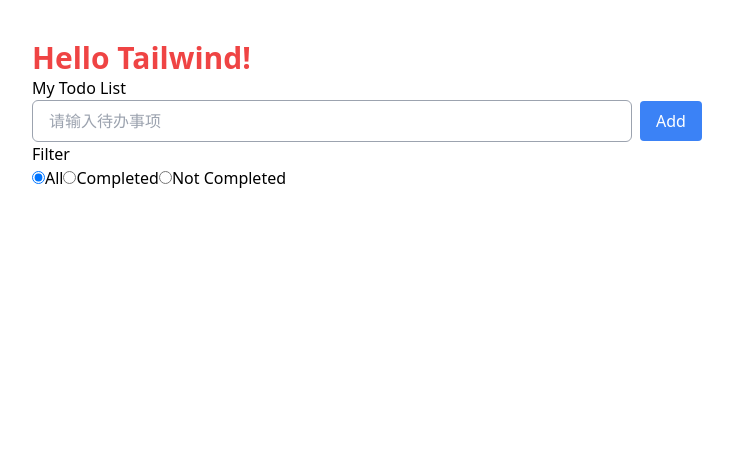
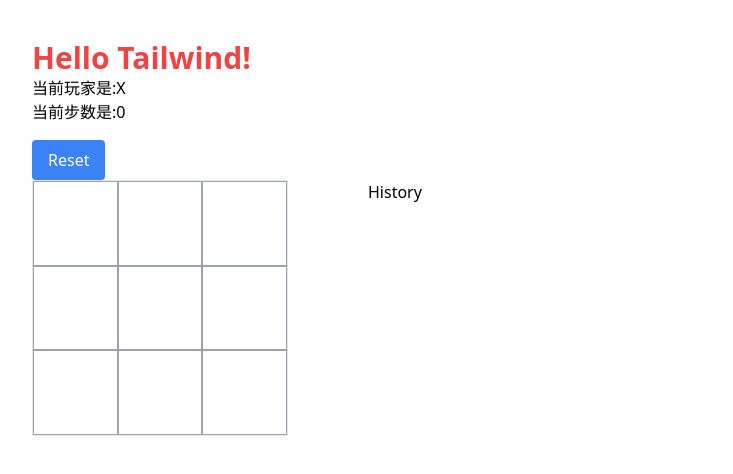
Before and after one commit to JeffReborn/react-practice-projects, a React (Vite) app: page / in a window 1280 px wide. Shown: the top 474 px of the page, without its empty margins (8-741 px from the left). Built offline with nearby package versions, Linux system fonts and the light colour scheme.

Commit message:
TicTacToe v1.0

```diff
--- a/src/App.tsx
+++ b/src/App.tsx
@@ -1,10 +1,8 @@
-// import { useState } from "react";
-// import reactLogo from "./assets/react.svg";
-// import viteLogo from "/vite.svg";
 // import "./App.css";
 // import TodoList from './components/todolist/todolist';
 // import MiniSurveyForm from './components/miniSurveyForm';
-import MyTodoList from './components/mytodolist/todoList';
+// import MyTodoList from './components/mytodolist/todoList';
+import TicTacToe from './components/tictactoe';
 
 export default function App() {
   return (
@@ -12,7 +10,8 @@
       <h1 className="text-3xl font-bold text-red-500">Hello Tailwind!</h1>
       {/* <TodoList /> */}
       {/* <MiniSurveyForm /> */}
-      <MyTodoList />
+      {/* <MyTodoList /> */}
+      <TicTacToe />
     </div>
   );
 }
--- /dev/null
+++ b/src/components/tictactoe/index.tsx
@@ -0,0 +1,119 @@
+import { useState } from 'react';
+type HistoryProp = {
+  board: string[]; // 当前棋盘的落子状态 相当于当前的boxList
+  lastPlayer: string | null; // 上一次走的玩家是谁
+  winner: string | null; // 当前赢家
+  currentClickIndex: number; // 当前点击的格子
+};
+export default function TicTacToe() {
+  const [currentPlayer, setCurrentPlayer] = useState('X');
+  const [boxList, setBoxList] = useState(Array(9).fill(null));
+  const [winner, setWinner] = useState<string | null>(null);
+  const [history, setHistory] = useState<HistoryProp[]>([]);
+  const [step, setStep] = useState(0); // 当前步数
+  function handleClick(e: React.MouseEvent<HTMLDivElement>) {
+    const target = e.target as HTMLDivElement;
+    if (!target || checkWinner(boxList)) return;
+    const cell = target.closest('[data-id]') as HTMLDivElement | null;
+    if (cell) {
+      const index = parseInt(cell.dataset.id || '');
+      if (boxList[index]) return; // 如果这个格子已经被点击过了，就不处理
+      const newBoxList = [...boxList];
+      newBoxList[index] = currentPlayer;
+      setBoxList(newBoxList);
+      setCurrentPlayer(currentPlayer === 'X' ? 'O' : 'X');
+      checkWinner(newBoxList);
+      setHistory([
+        ...history,
+        {
+          board: newBoxList,
+          lastPlayer: currentPlayer,
+          winner: checkWinner(newBoxList),
+          currentClickIndex: index,
+        },
+      ]);
+      setStep(step + 1);
+    }
+  }
+  function handleClickHistory(e: React.MouseEvent<HTMLUListElement>) {
+    const target = e.target as HTMLLIElement;
+    if (!target) return;
+    const cell = target.closest('[data-id]') as HTMLLIElement | null;
+    if (cell) {
+      const index = parseInt(cell.dataset.id || '');
+      const historyItem = history[index];
+      if (historyItem) {
+        setBoxList(historyItem.board);
+        setCurrentPlayer(historyItem.lastPlayer === 'X' ? 'O' : 'X');
+        setWinner(historyItem.winner);
+        setStep(index + 1);
+      }
+    }
+  }
+  function checkWinner(boxList: string[]) {
+    const winningCombinations = [
+      [0, 1, 2],
+      [3, 4, 5],
+      [6, 7, 8],
+      [0, 3, 6],
+      [1, 4, 7],
+      [2, 5, 8],
+      [0, 4, 8],
+      [2, 4, 6],
+    ];
+    for (const combination of winningCombinations) {
+      const [a, b, c] = combination;
+      if (boxList[a] && boxList[a] === boxList[b] && boxList[a] === boxList[c]) {
+        setWinner(boxList[a]);
+        return boxList[a];
+      }
+    }
+    return null;
+  }
+  function handleReset() {
+    setBoxList(Array(9).fill(null));
+    setCurrentPlayer('X');
+    setWinner(null);
+    setHistory([]);
+    setStep(0);
+  }
+
+  return (
+    <>
+      {winner ? <p>胜者是:{winner}</p> : <p>当前玩家是:{currentPlayer}</p>}
+      <p>当前步数是:{step}</p>
+
+      <button className="bg-blue-500 text-white px-4 py-2 rounded mt-4" onClick={handleReset}>
+        Reset
+      </button>
+      <div className="flex justify-start">
+        <div className="grid grid-cols-3 w-64 h-64 border" onClick={(e) => handleClick(e)}>
+          {boxList.map((box, ind) => (
+            <div
+              key={ind}
+              data-id={ind}
+              className="aspect-square flex items-center justify-center border border-gray-400 text-[3.25rem] font-bold cursor-pointer  hover:bg-sky-200 transition"
+            >
+              {box ? box : ''}
+              {/* {'X'} */}
+            </div>
+          ))}
+        </div>
+        <div className="ml-20">
+          <p>History</p>
+          <ul onClick={handleClickHistory}>
+            {history.map((item, index) => (
+              <li
+                key={index}
+                data-id={index}
+                className="border border-gray-400 cursor-pointer hover:bg-sky-200 transition"
+              >
+                {item.lastPlayer} 在 {item.currentClickIndex} 位置落子
+              </li>
+            ))}
+          </ul>
+        </div>
+      </div>
+    </>
+  );
+}
```
